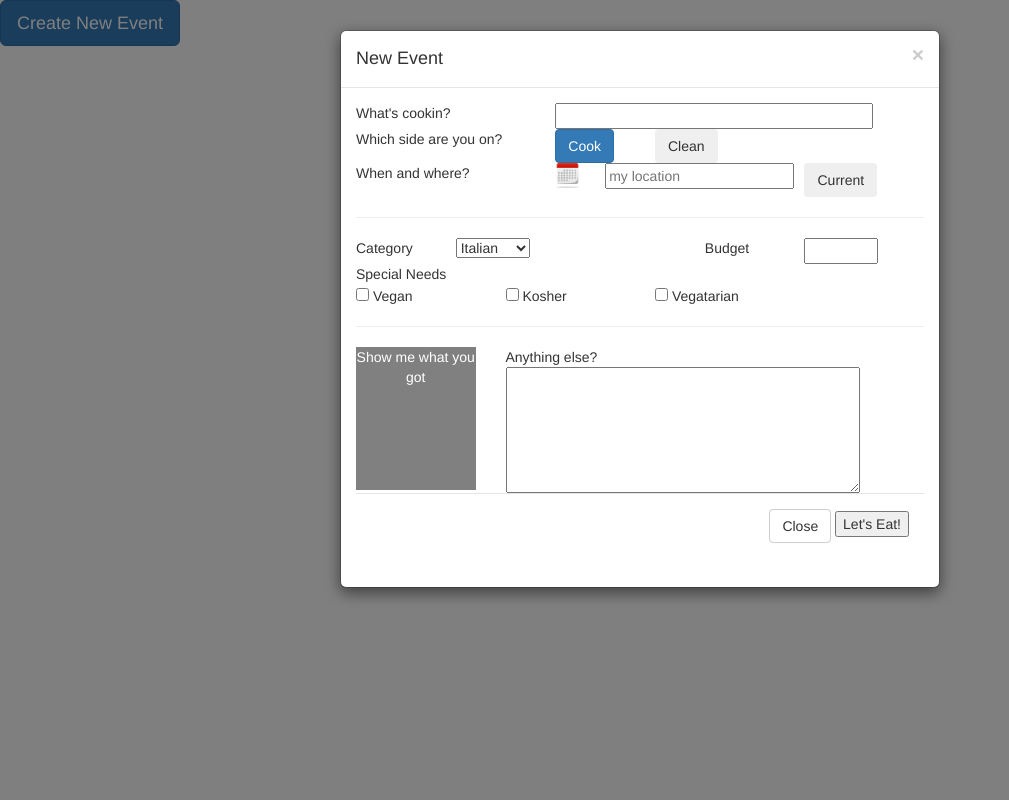
After one commit to hochbergg/kitchencrashers, a Django app: template kitchencrashers/templates/CreateEvent2.html in a window 1280 px wide, after a click on "Create New Event". The commit adds this page. Shown: the whole page, without its empty margins (0-1009 px from the left). Run offline with Django 3.2, Linux system fonts and the light colour scheme; the template is opened without the code that fills it, so the values that code supplies are empty; some libraries are stand-ins or nearby versions.

Commit message:
add createEvent form. still need to make the page rendering after saving event to the DB to work, and add more flexibility in date formatting.

```diff
--- /dev/null
+++ b/kitchencrashers/main/forms/__init__.py
@@ -0,0 +1 @@
+__author__ = 'shiriladelsky'
--- a/kitchencrashers/main/models.py
+++ b/kitchencrashers/main/models.py
@@ -8,6 +8,7 @@ class Event(models.Model):
 	name = models.TextField()
 	date = models.DateTimeField()
 	location = models.TextField()
+	category = models.TextField()
 	description = models.TextField()
 	budget = models.IntegerField()
 	max_people = models.IntegerField(blank=True, null=True)
--- /dev/null
+++ b/kitchencrashers/templates/CreateEvent2.html
@@ -0,0 +1,116 @@
+<html>
+<head>
+<link
+	href="http://netdna.bootstrapcdn.com/bootstrap/3.0.0/css/bootstrap.min.css"
+	rel="stylesheet">
+<script src="http://code.jquery.com/jquery-1.10.1.min.js"></script>
+<script
+	src="http://netdna.bootstrapcdn.com/bootstrap/3.0.0/js/bootstrap.min.js"></script>
+	{% load staticfiles %}
+</head>
+
+<body>
+	<!-- Button trigger modal -->
+	<a data-toggle="modal" href="#myModal" class="btn btn-primary btn-lg">Create
+		New Event</a>
+	<!-- Modal -->
+	<div class="modal fade" id="myModal" tabindex="-1" role="dialog"
+		aria-labelledby="myModalLabel" aria-hidden="true">
+		<div class="modal-dialog">
+			<div class="modal-content">
+				<div class="modal-header">
+					<button type="button" class="close" data-dismiss="modal"
+						aria-hidden="true">&times;</button>
+					<h4 class="modal-title">New Event</h4>
+				</div>
+				<div class="modal-body">
+                    <form action="/saveEvent/" method="post">
+                        <div class="row">
+                            <div class="col-lg-4">What's cookin?</div>
+                            <div class="col-lg-8">
+                                <input type="text" size="36">
+                            </div>
+                        </div>
+                        <div class="row">
+                            <div class="col-lg-4">Which side are you on?</div>
+                            <div class="col-lg-1">
+                                <button class="btn btn-primary">Cook</button>
+                            </div>
+                            <div class="col-lg-1 col-lg-offset-1">
+                                <button class="btn">Clean</button>
+                            </div>
+                        </div>
+                        <div class="row">
+                            <div class="col-lg-4">When and where?</div>
+                            <div class="col-lg-1">
+                                <img src="{% static 'calendar_icon.png' %}" width="25px" height="25px">
+                            </div>
+                            <div class="col-lg-4">
+                                <input type="text" placeholder="my location">
+                            </div>
+                            <div class="col-lg-2">
+                                <button class="btn">Current</button>
+                            </div>
+                        </div>
+                        <hr>
+                        <div class="row">
+                            <div class="col-lg-2">Category</div>
+                            <div class="col-lg-3">
+                                <select>
+                                    <option>Italian</option>
+                                    <option>Chinese</option>
+                                    <option>Sushi</option>
+                                    <option>BBQ</option>
+                                </select>
+                            </div>
+                            <div class="col-lg-2 col-lg-offset-2">Budget</div>
+                            <div class="col-lg-3">
+                                <input type="number" name="quantity" min="10" max="1000">
+                            </div>
+                        </div>
+                        <div class="row">
+                            <div class="col-lg-3">Special Needs</div>
+                        </div>
+                        <div class="row">
+                            <div class="col-lg-3">
+                                <input type="checkbox"> Vegan
+                            </div>
+                            <div class="col-lg-3">
+                                <input type="checkbox"> Kosher
+                            </div>
+                            <div class="col-lg-3">
+                                <input type="checkbox"> Vegatarian
+                            </div>
+                        </div>
+                        <hr>
+                        <div class="row">
+                            <div class="col-lg-3">
+                                <div
+                                    style="background-color: gray; height: 143px; color: white; text-align: center; vertical-align: middle">Show
+                                    me what you got</div>
+                            </div>
+                            <div class="col-lg-9">
+                                <div class="row">
+                                    <div class="col-lg-4">Anything else?</div>
+                                </div>
+                                <div class="row">
+                                    <div class="col-lg-12">
+                                        <textarea rows="6" cols="41"></textarea>
+                                    </div>
+                                </div>
+                            </div>
+                        </div>
+                        <div class="modal-footer">
+                            <button type="button" class="btn btn-default" data-dismiss="modal">Close</button>
+                            <input type="submit" value="Let's Eat!"/>
+                        </div>
+                    </form>
+                </div>
+			</div>
+			<!-- /.modal-content -->
+		</div>
+		<!-- /.modal-dialog -->
+	</div>
+	<!-- /.modal -->
+</body>
+</html>
--- a/kitchencrashers/templates/ShowEvent.html
+++ b/kitchencrashers/templates/ShowEvent.html
@@ -13,6 +13,7 @@
 	<div class="container">
 		<div class="row">
 			<h1>{{ event.name }}</h1>
+            <h4>{{ event.category }}</h4>
 		</div>
 		<div class="row">
 			<div class="col-lg-4">
```
Also changed, not shown: kitchencrashers/main/forms/event_form.py (added, +23 -0 lines), kitchencrashers/main/views.py (+39 -8 lines), kitchencrashers/templates/CreateEvent.html (+5 -79 lines), kitchencrashers/media/event_pics/living_room.jpg (added), kitchencrashers/media/images/facebook_profiles/2013/08/24/fb_image_None.jpg (added), kitchencrashers/media/images/facebook_profiles/2013/08/24/fb_image_None_1.jpg (added), 2 other files.
